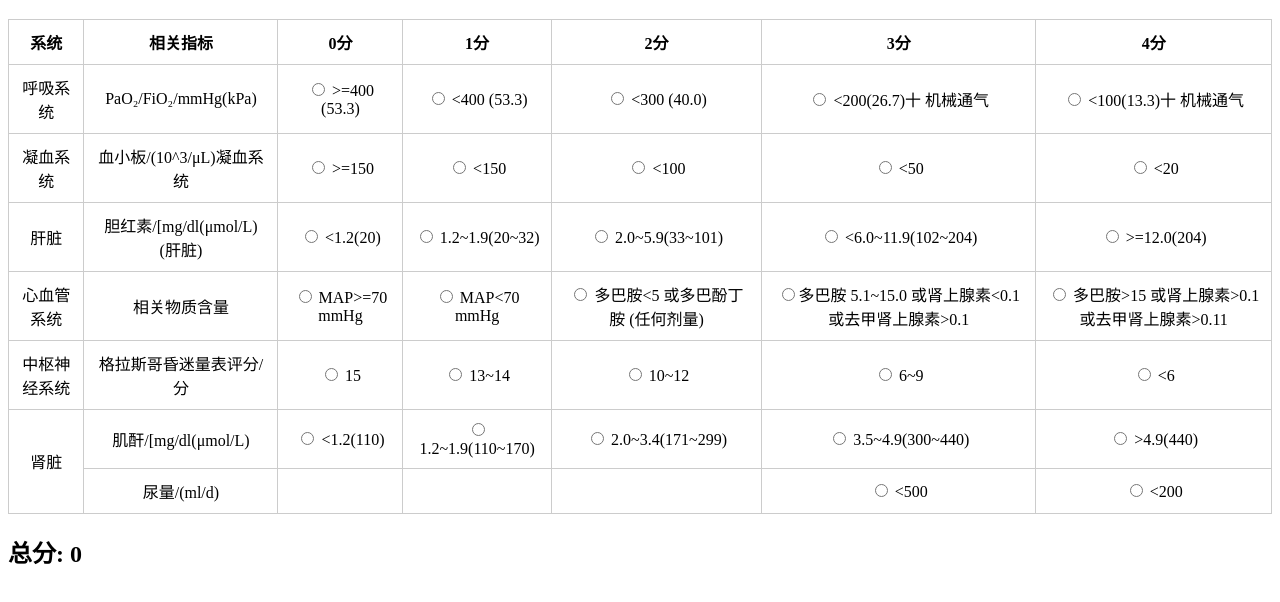
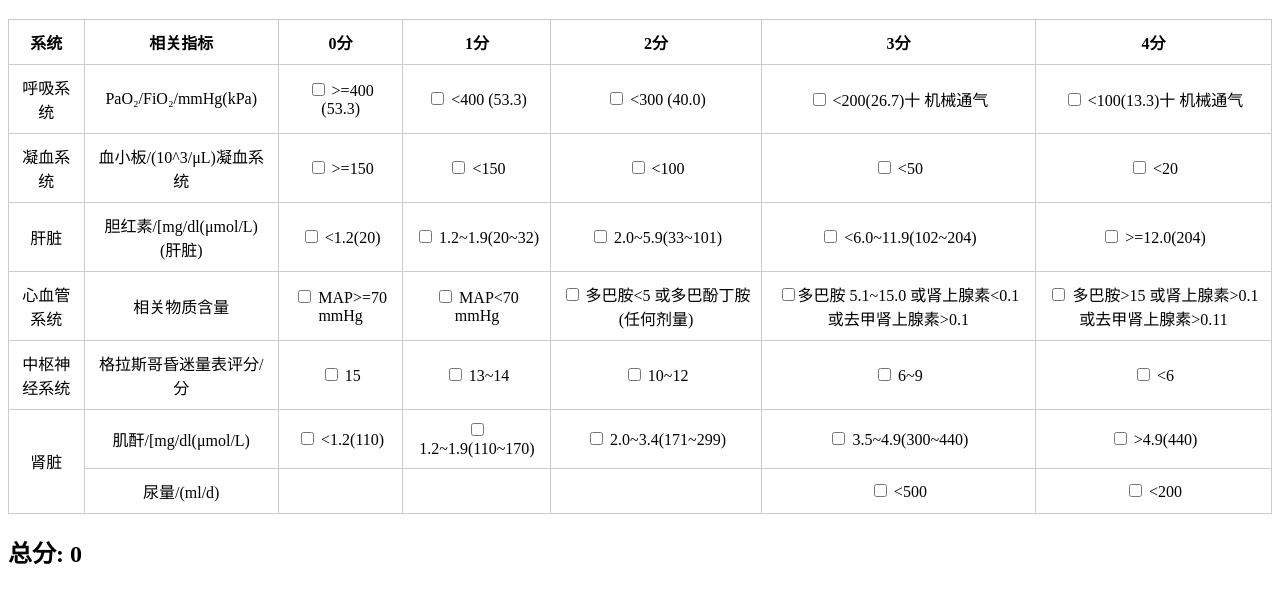
Before and after one commit to YiTuanZao/SOFA.github.io, a plain HTML site: page index.html in a window 1280 px wide. Shown: the part 70-672 px from the top of the page. Drawn offline with Linux system fonts and the light colour scheme.

Commit message:
Update index.html

```diff
--- a/index.html
+++ b/index.html
@@ -34,11 +34,11 @@
             };
 
             for (let key in scoreMapping) {
-                const radios = document.getElementsByName(key);
-                for (let radio of radios) {
-                    if (radio.checked) {
+                const checkboxs = document.getElementsByName(key);
+                for (let checkbox of checkboxs) {
+                    if (checkbox.checked) {
 
-                        totalScore += parseInt(radio.value[0]); // 取值的第一个字符并转为整数
+                        totalScore += parseInt(checkbox.value[0]); // 取值的第一个字符并转为整数
                     }
                 }
             }
@@ -81,27 +81,27 @@
                     <td>呼吸系统</td>
                     <td>PaO₂/FiO₂/mmHg(kPa)</td>
                     <td>
-                        <input type="radio" name="A" value="0" onclick="calculateScore()"> >=400
+                        <input type="checkbox" name="A" value="0" onclick="calculateScore()"> >=400
                         (53.3)<br>
 
                     </td>
                     <td>
-                        <input type="radio" name="A" value="1" onclick="calculateScore()" > <400
+                        <input type="checkbox" name="A" value="1" onclick="calculateScore()" > <400
                         (53.3) <br>
 
                     </td>
                     <td>
-                        <input type="radio" name="A" value="2" onclick="calculateScore()" > <300
+                        <input type="checkbox" name="A" value="2" onclick="calculateScore()" > <300
                         (40.0) <br>
 
                     </td>
                     <td>
-                        <input type="radio" name="A" value="3" onclick="calculateScore()" > <200(26.7)十
+                        <input type="checkbox" name="A" value="3" onclick="calculateScore()" > <200(26.7)十
                         机械通气 <br>
 
                     </td>
                     <td>
-                        <input type="radio" name="A" value="4" onclick="calculateScore()" > <100(13.3)十
+                        <input type="checkbox" name="A" value="4" onclick="calculateScore()" > <100(13.3)十
                         机械通气 <br>
 
                     </td>
@@ -113,23 +113,23 @@
                 <td>凝血系统</td>
                 <td>血小板/(10^3/μL)凝血系统</td>
                 <td>
-                    <input type="radio" name="B" value="0" onclick="calculateScore()" > >=150<br>
+                    <input type="checkbox" name="B" value="0" onclick="calculateScore()" > >=150<br>
 
                 </td>
                 <td>
-                    <input type="radio" name="B" value="1" onclick="calculateScore()" > <150 <br>
+                    <input type="checkbox" name="B" value="1" onclick="calculateScore()" > <150 <br>
 
                 </td>
                 <td>
-                    <input type="radio" name="B" value="2" onclick="calculateScore()" > <100 <br>
+                    <input type="checkbox" name="B" value="2" onclick="calculateScore()" > <100 <br>
 
                 </td>
                 <td>
-                    <input type="radio" name="B" value="3" onclick="calculateScore()" > <50 <br>
+                    <input type="checkbox" name="B" value="3" onclick="calculateScore()" > <50 <br>
 
                 </td>
                 <td>
-                    <input type="radio" name="B" value="4" onclick="calculateScore()" > <20 <br>
+                    <input type="checkbox" name="B" value="4" onclick="calculateScore()" > <20 <br>
 
                 </td>
             </tr>
@@ -140,23 +140,23 @@
             <td>肝脏</td>
             <td>胆红素/[mg/dl(μmol/L)(肝脏)</td>
             <td>
-                <input type="radio" name="C" value="0" onclick="calculateScore()" > <1.2(20) <br>
+                <input type="checkbox" name="C" value="0" onclick="calculateScore()" > <1.2(20) <br>
 
             </td>
             <td>
-                <input type="radio" name="C" value="1" onclick="calculateScore()" > 1.2~1.9(20~32)<br>
+                <input type="checkbox" name="C" value="1" onclick="calculateScore()" > 1.2~1.9(20~32)<br>
 
             </td>
             <td>
-                <input type="radio" name="C" value="2" onclick="calculateScore()" > 2.0~5.9(33~101)<br>
+                <input type="checkbox" name="C" value="2" onclick="calculateScore()" > 2.0~5.9(33~101)<br>
 
             </td>
             <td>
-                <input type="radio" name="C" value="3" onclick="calculateScore()" > <6.0~11.9(102~204) <br>
+                <input type="checkbox" name="C" value="3" onclick="calculateScore()" > <6.0~11.9(102~204) <br>
 
             </td>
             <td>
-                <input type="radio" name="C" value="4" onclick="calculateScore()" > >=12.0(204) <br>
+                <input type="checkbox" name="C" value="4" onclick="calculateScore()" > >=12.0(204) <br>
 
             </td>
         </tr>
@@ -167,25 +167,25 @@
         <td>心血管系统</td>
         <td>相关物质含量</td>
         <td>
-            <input type="radio" name="D" value="0" onclick="calculateScore()" > MAP>=70 mmHg <br>
+            <input type="checkbox" name="D" value="0" onclick="calculateScore()" > MAP>=70 mmHg <br>
 
         </td>
         <td>
-            <input type="radio" name="D" value="1" onclick="calculateScore()" > MAP<70 mmHg <br>
+            <input type="checkbox" name="D" value="1" onclick="calculateScore()" > MAP<70 mmHg <br>
 
         </td>
         <td>
-            <input type="radio" name="D" value="2" onclick="calculateScore()" > 多巴胺<5
+            <input type="checkbox" name="D" value="2" onclick="calculateScore()" > 多巴胺<5
             或多巴酚丁胺
             (任何剂量) <br>
 
         </td>
         <td>
-            <input type="radio" name="D" value="3" onclick="calculateScore()" >多巴胺 5.1~15.0 或肾上腺素<0.1或去甲肾上腺素>0.1<br>
+            <input type="checkbox" name="D" value="3" onclick="calculateScore()" >多巴胺 5.1~15.0 或肾上腺素<0.1或去甲肾上腺素>0.1<br>
 
         </td>
         <td>
-            <input type="radio" name="D" value="4" onclick="calculateScore()" > 多巴胺>15 或肾上腺素>0.1或去甲肾上腺素>0.11<br>
+            <input type="checkbox" name="D" value="4" onclick="calculateScore()" > 多巴胺>15 或肾上腺素>0.1或去甲肾上腺素>0.11<br>
 
         </td>
     </tr>
@@ -196,23 +196,23 @@
         <td>中枢神经系统</td>
         <td>格拉斯哥昏迷量表评分/分</td>
         <td>
-            <input type="radio" name="E" value="0" onclick="calculateScore()" > 15<br>
+            <input type="checkbox" name="E" value="0" onclick="calculateScore()" > 15<br>
 
         </td>
         <td>
-            <input type="radio" name="E" value="1" onclick="calculateScore()" > 13~14<br>
+            <input type="checkbox" name="E" value="1" onclick="calculateScore()" > 13~14<br>
 
         </td>
         <td>
-            <input type="radio" name="E" value="2" onclick="calculateScore()" > 10~12<br>
+            <input type="checkbox" name="E" value="2" onclick="calculateScore()" > 10~12<br>
 
         </td>
         <td>
-            <input type="radio" name="E" value="3" onclick="calculateScore()" > 6~9<br>
+            <input type="checkbox" name="E" value="3" onclick="calculateScore()" > 6~9<br>
 
         </td>
         <td>
-            <input type="radio" name="E" value="4" onclick="calculateScore()" > <6 <br>
+            <input type="checkbox" name="E" value="4" onclick="calculateScore()" > <6 <br>
 
         </td>
     </tr>
@@ -223,23 +223,23 @@
         <td rowspan="2">肾脏</td> <!-- Merge the cells for "肾脏" -->
         <td>肌酐/[mg/dl(μmol/L)</td>
         <td>
-            <input type="radio" name="F" value="0" onclick="calculateScore()" > <1.2(110) <br>
+            <input type="checkbox" name="F" value="0" onclick="calculateScore()" > <1.2(110) <br>
 
         </td>
         <td>
-            <input type="radio" name="F" value="1" onclick="calculateScore()" > 1.2~1.9(110~170) <br>
+            <input type="checkbox" name="F" value="1" onclick="calculateScore()" > 1.2~1.9(110~170) <br>
 
         </td>
         <td>
-            <input type="radio" name="F" value="2" onclick="calculateScore()" > 2.0~3.4(171~299)<br>
+            <input type="checkbox" name="F" value="2" onclick="calculateScore()" > 2.0~3.4(171~299)<br>
 
         </td>
         <td>
-            <input type="radio" name="F" value="3" onclick="calculateScore()" > 3.5~4.9(300~440)<br>
+            <input type="checkbox" name="F" value="3" onclick="calculateScore()" > 3.5~4.9(300~440)<br>
 
         </td>
         <td>
-            <input type="radio" name="F" value="4" onclick="calculateScore()" > >4.9(440) <br>
+            <input type="checkbox" name="F" value="4" onclick="calculateScore()" > >4.9(440) <br>
 
         </td>
     </tr>
@@ -258,11 +258,11 @@
 
         </td>
         <td>
-            <input type="radio" name="G" value="3" onclick="calculateScore()" > <500 <br>
+            <input type="checkbox" name="G" value="3" onclick="calculateScore()" > <500 <br>
 
         </td>
         <td>
-            <input type="radio" name="G" value="4" onclick="calculateScore()" > <200 <br>
+            <input type="checkbox" name="G" value="4" onclick="calculateScore()" > <200 <br>
 
         </td>
     </tr>
```
